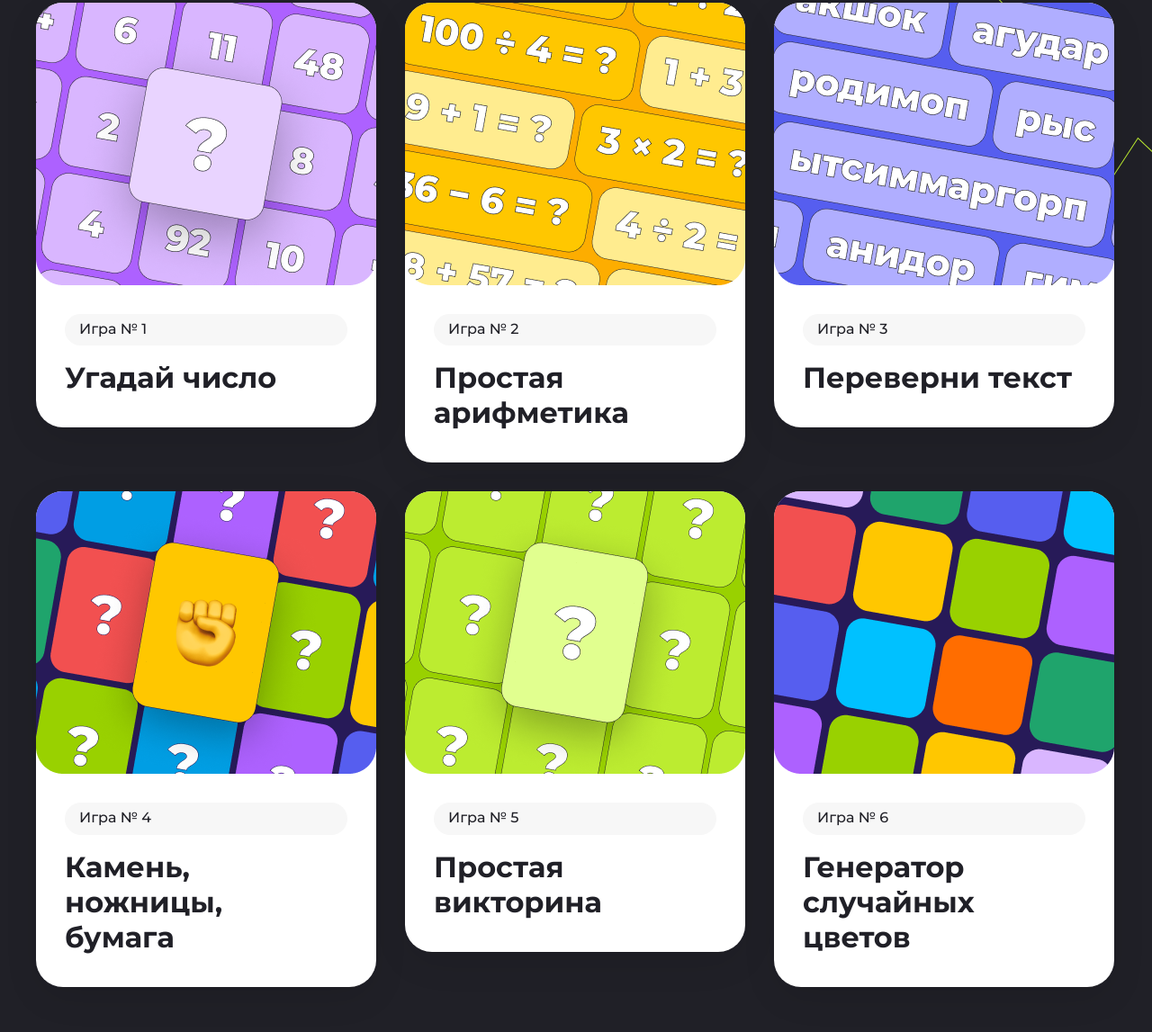
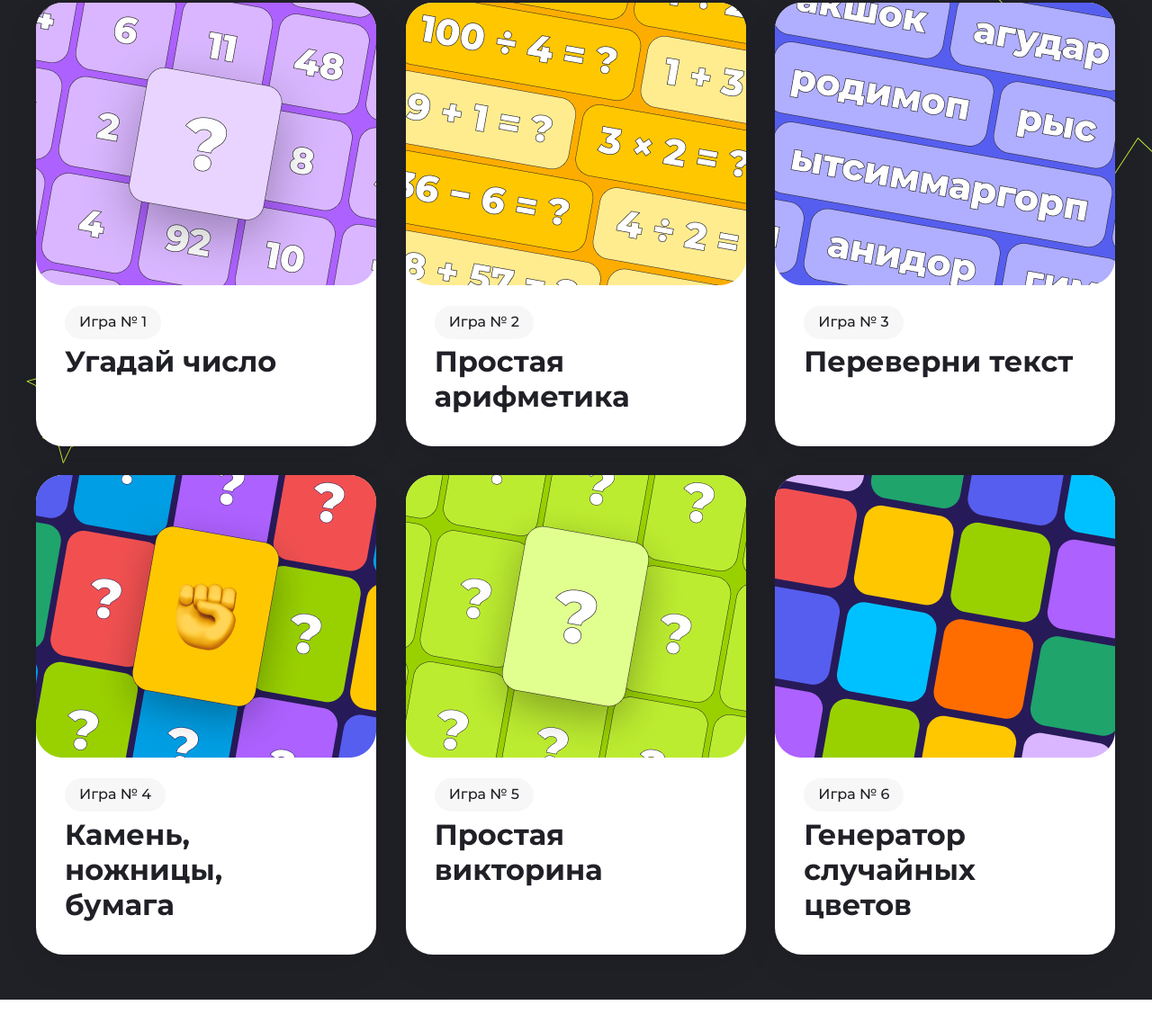
Before and after one commit to Maksim-code546/Homework1, a plain HTML site: page index.html in a window 1280 px wide. Shown: the part 1149-2296 px from the top of the page at 90% size. After the commit the page ends 2260 px from the top, so only its background shows below. Drawn offline with Linux system fonts and the light colour scheme.

Commit message:
it remains to refine the guidance

```diff
--- a/index.html
+++ b/index.html
@@ -44,9 +44,13 @@
         </div>
     </header>
 
-    <section id="games" class="Games center">
+    <div id="games" class="Games center">
 
         <img class="Games__img" src="img/BigStarG.svg" alt="game">
+
+        <img class="Games__decoration1" src="img/Stargame1.svg" alt="game">
+
+        <img class="Games__decoration2" src="img/Stargame2.svg" alt="game">
 
         <div class="Games__text">
             <p class="Games__heading">Об играх</p>
@@ -54,65 +58,79 @@
                 Все игры доступны для пользования.</p>
         </div>
         <div class="card">
+
+            <article class="card__game">
                 <a href="#" class="card__link">
                     <div class="card__info">
-                    <img class="card__img" src="img/game№1.png" alt="№1">
+                        <img class="card__img" src="img/game1.png" alt="Игра 'Угадай число'">
                         <div class="card__name">
-                        <p class="card__number">Игра № 1</p>
+                            <span class="card__number">Игра № 1</span>
                             <h3 class="card__heading">Угадай число</h3>
                         </div>
                     </div>
                 </a>
+            </article>
 
+            <article class="card__game">
                 <a href="#" class="card__link">
                     <div class="card__info">
-                    <img class="card__img" src="img/game№2.png" alt="№1">
+                        <img class="card__img" src="img/game2.png" alt="Игра 'Простая арифметика'">
                         <div class="card__name">
-                        <p class="card__number">Игра № 2</p>
+                            <span class="card__number">Игра № 2</span>
                             <h3 class="card__heading">Простая арифметика</h3>
                         </div>
                     </div>
                 </a>
+            </article>
 
+            <article class="card__game">
                 <a href="#" class="card__link">
                     <div class="card__info">
-                    <img class="card__img" src="img/game№3.png" alt="№1">
+                        <img class="card__img" src="img/game3.png" alt="Игра 'Переверни текст'">
                         <div class="card__name">
-                        <p class="card__number">Игра № 3</p>
+                            <span class="card__number">Игра № 3</span>
                             <h3 class="card__heading">Переверни текст</h3>
                         </div>
                     </div>
                 </a>
+            </article>
 
+            <article class="card__game">
                 <a href="#" class="card__link">
                     <div class="card__info">
-                    <img class="card__img" src="img/game№4.png" alt="№1">
+                        <img class="card__img" src="img/game4.png" alt="Игра 'Камень, ножницы, бумага'">
                         <div class="card__name">
-                        <p class="card__number">Игра № 4</p>
+                            <span class="card__number">Игра № 4</span>
                             <h3 class="card__heading">Камень, <br> ножницы, <br> бумага</h3>
                         </div>
                     </div>
                 </a>
+            </article>
+
+            <article class="card__game">
                 <a href="#" class="card__link">
                     <div class="card__info">
-                    <img class="card__img" src="img/game№5.png" alt="№1">
+                        <img class="card__img" src="img/game5.png" alt="Игра 'Простая викторина'">
                         <div class="card__name">
-                        <p class="card__number">Игра № 5</p>
+                            <span class="card__number">Игра № 5</span>
                             <h3 class="card__heading">Простая <br> викторина</h3>
                         </div>
                     </div>
                 </a>
+            </article>
 
+            <article class="card__game">
                 <a href="#" class="card__link">
                     <div class="card__info">
-                    <img class="card__img" src="img/game№6.png" alt="№1">
+                        <img class="card__img" src="img/game6.png" alt="Игра 'Генератор случайных цветов'">
                         <div class="card__name">
-                        <p class="card__number">Игра № 6</p>
+                            <span class="card__number">Игра № 6</span>
                             <h3 class="card__heading">Генератор <br> случайных <br> цветов</h3>
                         </div>
                     </div>
                 </a>
+            </article>
         </div>
-    </section>
+    </div>
 </body>
 </html>
--- a/style.css
+++ b/style.css
@@ -204,6 +204,20 @@ a {
     padding-bottom: 24px;
 }
 
+.Games__decoration1{
+    position: absolute;
+    left: 45.18px;
+    top: 822px;
+    z-index: -1;
+}
+
+.Games__decoration2{
+    position: absolute;
+    left: 27.97px;
+    top: 770px;
+    z-index: -1;
+}
+
 .Games__description{
     color: rgb(255, 255, 255);
     font-family: Montserrat;
@@ -217,13 +231,14 @@ a {
     padding-top: 72px;
     padding-bottom: 50px;
     font-size: 0;
-    display: flex;
-    flex-wrap: wrap;
+    display: grid;
+    grid-template-columns: repeat(auto-fit, minmax(378px, 1fr));
     gap: 32px;
 }
 
 .card__info{
     width: 378px;
+    height: 100%;
     box-sizing: border-box;
     border-radius: 30px;
     box-shadow: 0px 12.61px 42.25px -7.57px rgba(0, 0, 0, 0.13);    background: rgb(255, 255, 255);
@@ -247,6 +262,7 @@ a {
     font-weight: 500;
     line-height: 110%;
     text-align: left;
+    width: 80px;
 }
 
 .card__heading{
@@ -262,5 +278,6 @@ a {
 .card__link{
     display: inline-block;
     width: 378px;
+    height: 100%;
     color: inherit;
 }
```
Also changed, not shown: img/Stargame1.svg (added), img/Stargame2.svg (added), img/game1.png (renamed from img/game№1.png), img/game2.png (renamed from img/game№2.png), img/game3.png (renamed from img/game№3.png), img/game4.png (renamed from img/game№4.png), img/game5.png (renamed from img/game№5.png), img/game6.png (renamed from img/game№6.png). Lines whose indentation alone changed are shown as unchanged.
